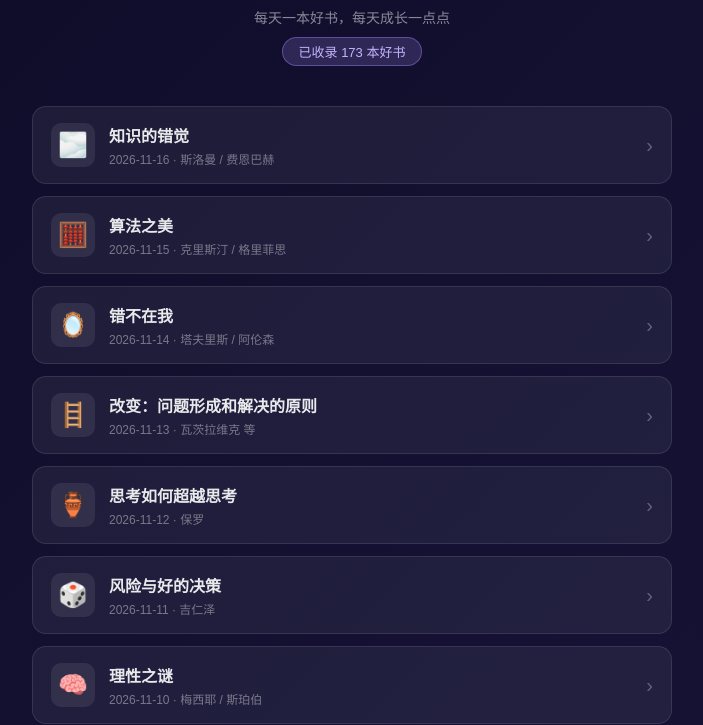
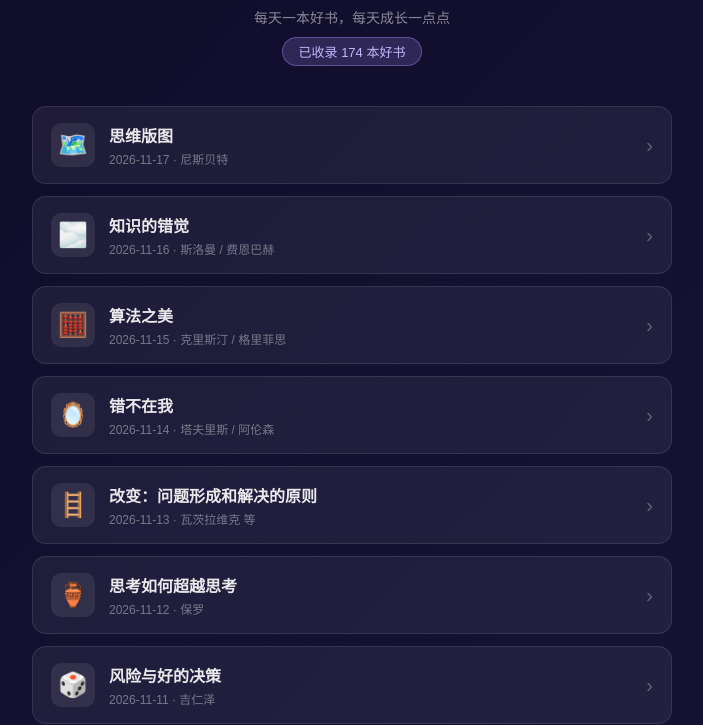
Before and after one commit to YUANSHENJIA/meiriyixue, a plain HTML site: page index.html in a window 1280 px wide. Shown: the part 99-824 px from the top of the page, without its empty margins (288-991 px from the left). Drawn offline with Linux system fonts and the light colour scheme.

Commit message:
Update index.html for 2026-11-17-每日一学-思维版图.html

```diff
--- a/index.html
+++ b/index.html
@@ -52,9 +52,17 @@
 <div class="header">
   <h1>📚 每日一学</h1>
   <p>每天一本好书，每天成长一点点</p>
-  <span class="count-badge">已收录 173 本好书</span>
+  <span class="count-badge">已收录 174 本好书</span>
 </div>
 <div class="book-list">
+    <a class="book-card" href="2026-11-17-%E6%AF%8F%E6%97%A5%E4%B8%80%E5%AD%A6-%E6%80%9D%E7%BB%B4%E7%89%88%E5%9B%BE.html">
+      <div class="book-emoji">🗺️</div>
+      <div class="book-info">
+        <div class="book-name">思维版图</div>
+        <div class="book-date">2026-11-17 · 尼斯贝特</div>
+      </div>
+      <div class="book-arrow">›</div>
+    </a>
     <a class="book-card" href="2026-11-16-%E6%AF%8F%E6%97%A5%E4%B8%80%E5%AD%A6-%E7%9F%A5%E8%AF%86%E7%9A%84%E9%94%99%E8%A7%89.html">
       <div class="book-emoji">🌫️</div>
       <div class="book-info">
```
